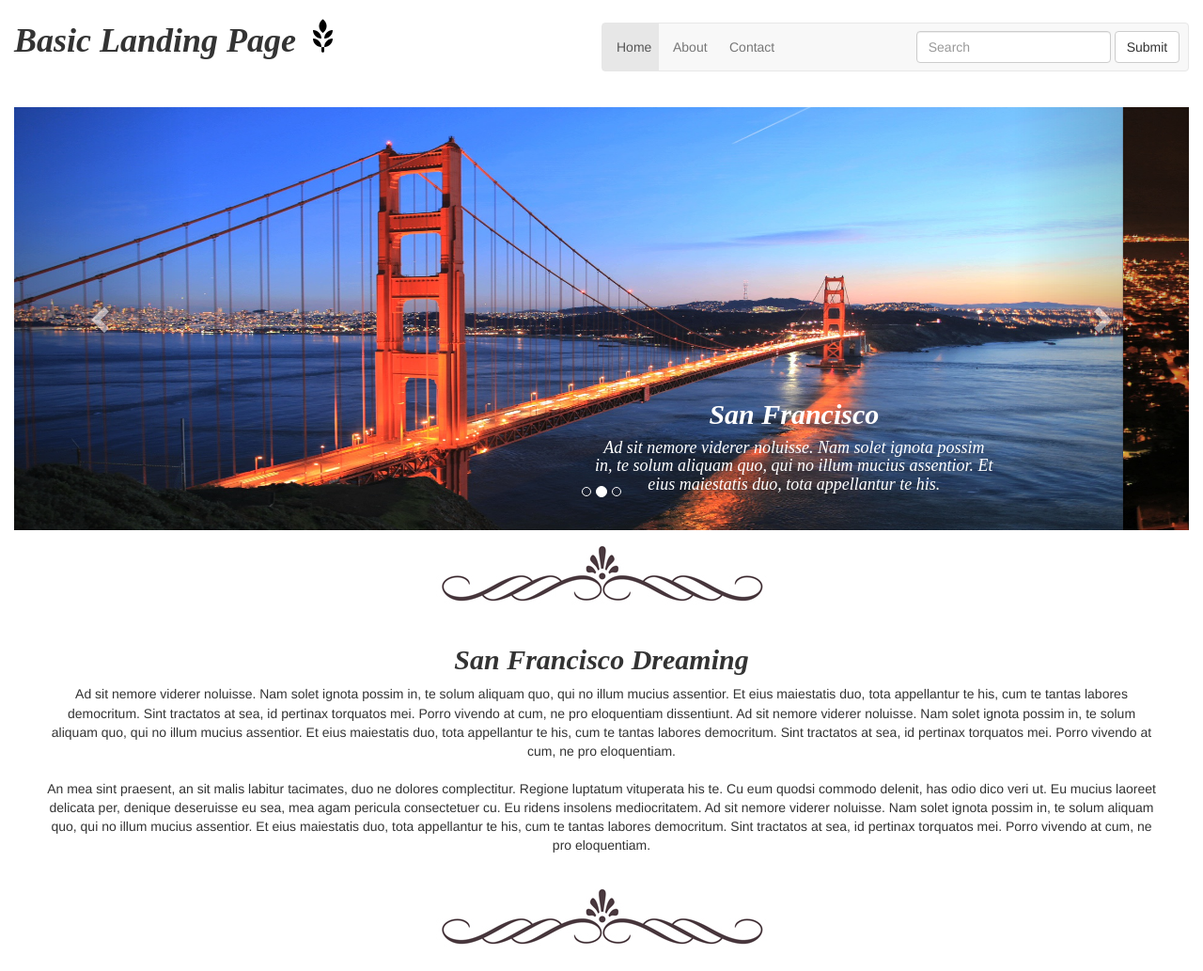
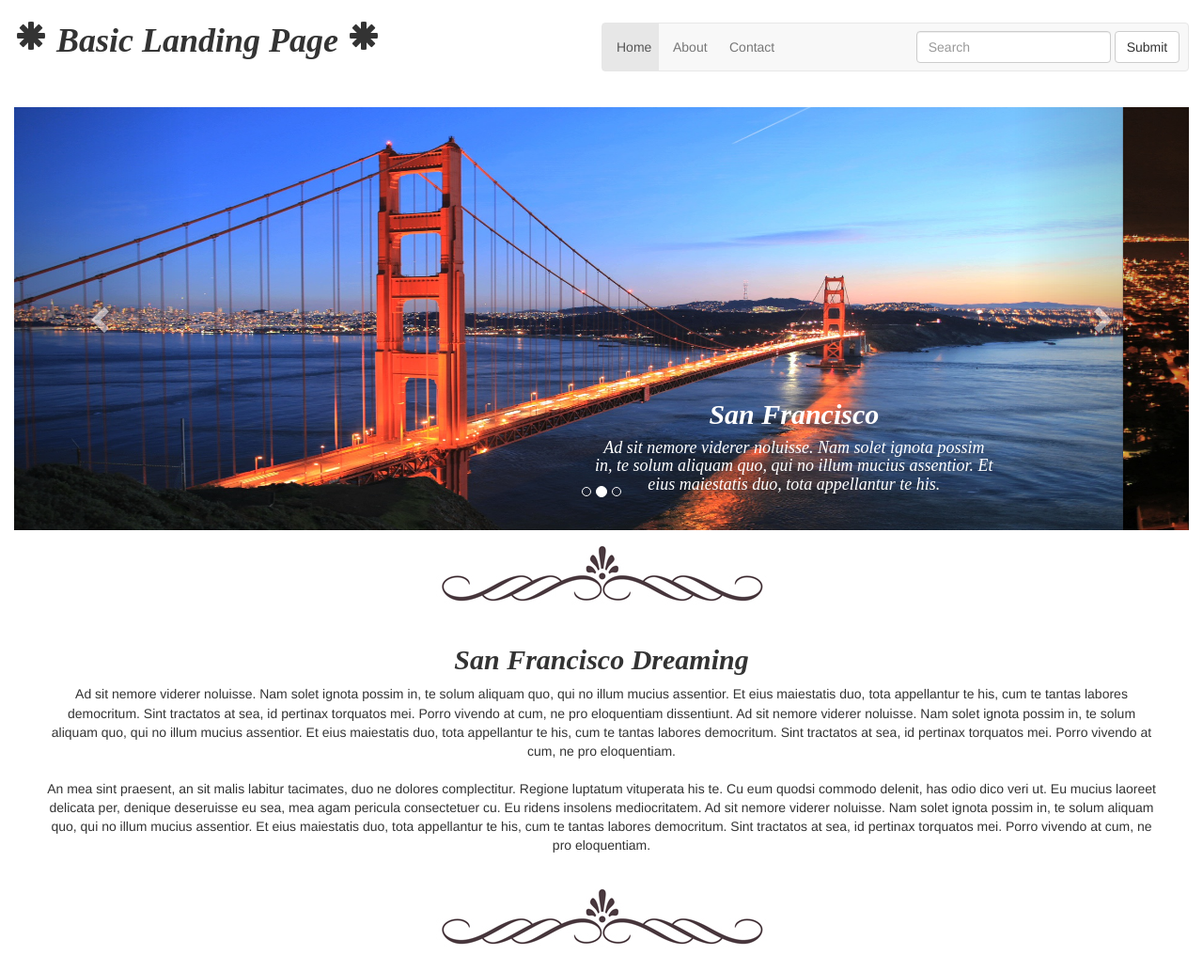
Before and after one commit to cdeeter/landing-page, a plain HTML site: page index.html in a window 1280 px wide. Shown: the top 1033 px of the page at 94% size. Drawn offline with Linux system fonts and the light colour scheme; some icons are missing.

Commit message:
Replaced grain glyphicon with asterisk

```diff
--- a/index.html
+++ b/index.html
@@ -13,7 +13,7 @@
    <body>
        <div class="container-fluid">
            <div class="header">
-               <h1 class="header-title">Basic Landing Page <span class="glyphicon glyphicon-grain"></span></h1>
+               <h1 class="header-title"> <span class="glyphicon glyphicon-asterisk"></span> Basic Landing Page <span class="glyphicon glyphicon-asterisk"></span></h1>
                 <nav class="navbar-default navbar hidden-xs pull-right">
                    <ul class="nav navbar-nav">
                        <li class="active"><a href="#">Home</a></li>
```
